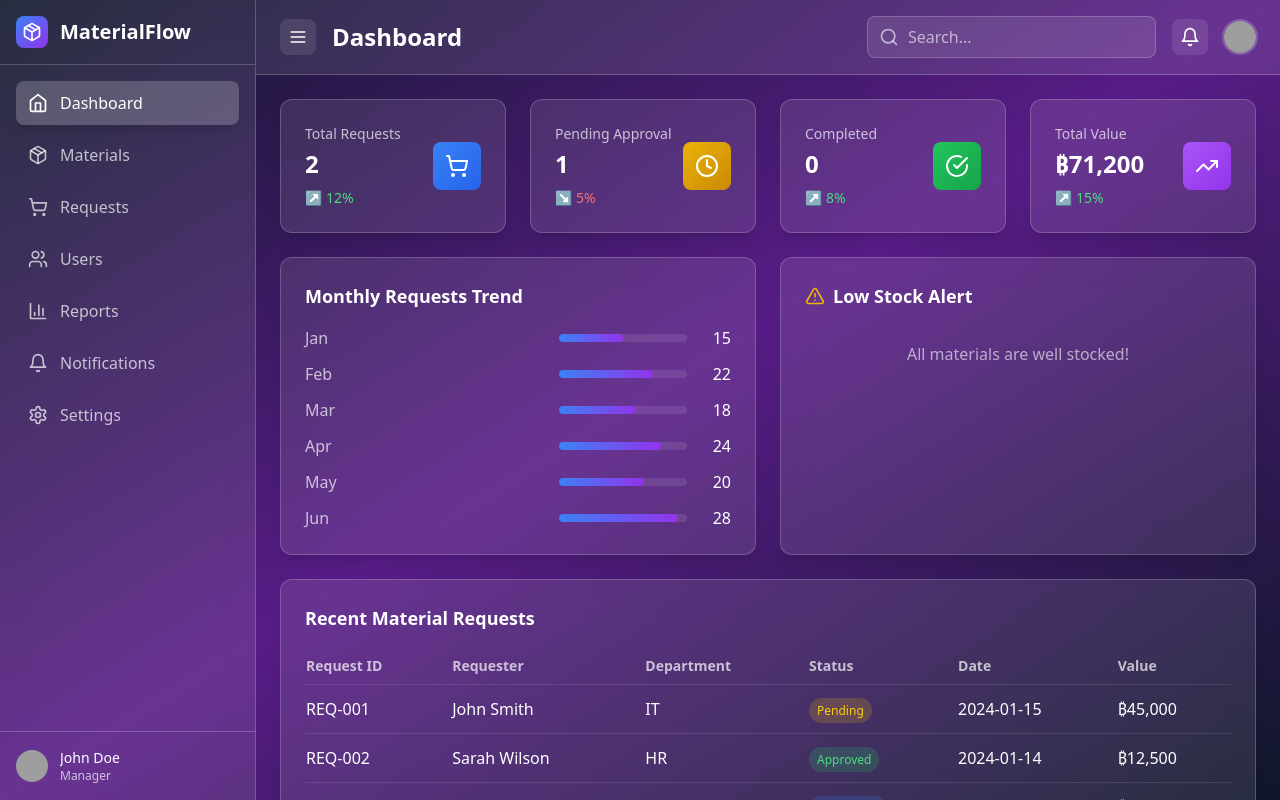
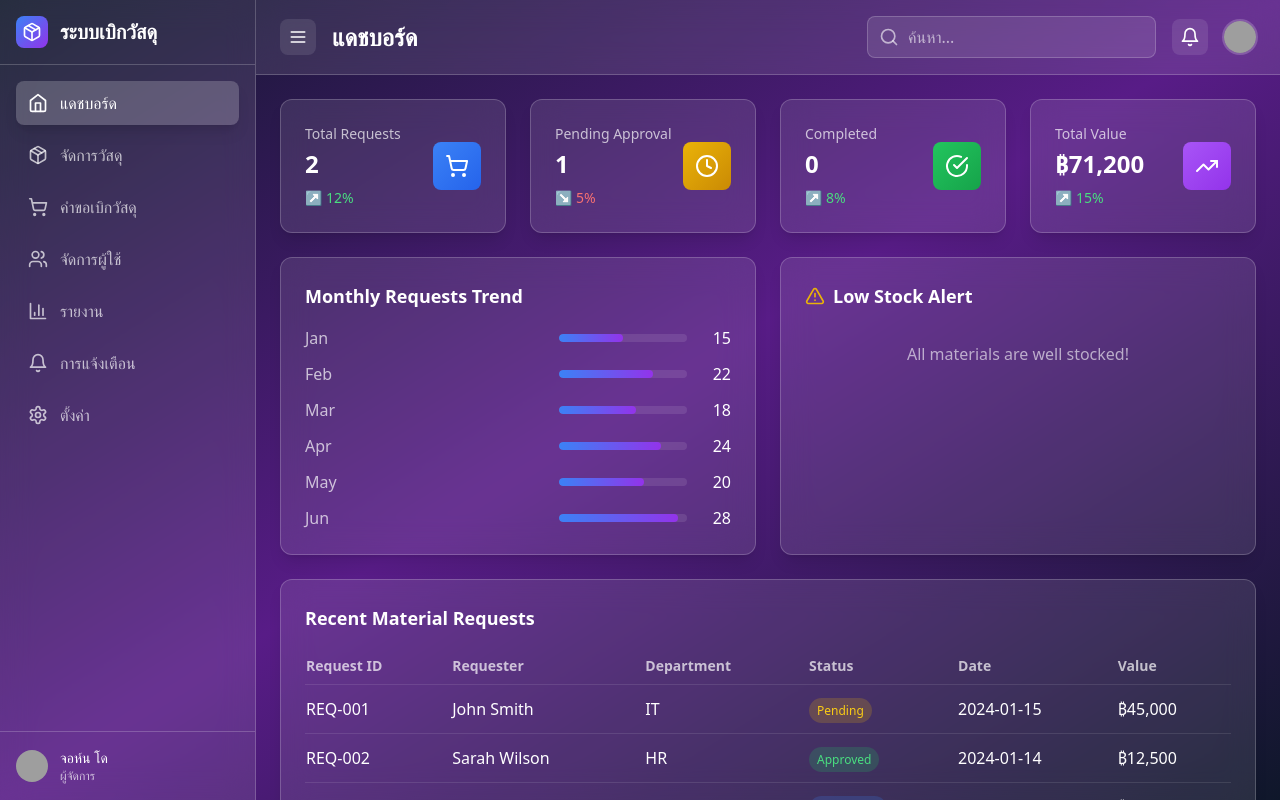
Before and after one commit to kimhun645/stock, a React (Vite) app: page / in a window 1280 px wide. Built offline with nearby package versions, Linux system fonts and the light colour scheme; grey boxes are pictures that could not be loaded.

Commit message:
เปลี่ยนระบบเป็นภาษาไทย

```diff
--- a/src/App.tsx
+++ b/src/App.tsx
@@ -16,14 +16,14 @@ function App() {
 
   const getViewTitle = () => {
     switch (currentView) {
-      case 'dashboard': return 'Dashboard';
-      case 'materials': return 'Materials';
-      case 'requests': return 'Material Requests';
-      case 'users': return 'User Management';
-      case 'reports': return 'Reports';
-      case 'notifications': return 'Notifications';
-      case 'settings': return 'Settings';
-      default: return 'Dashboard';
+      case 'dashboard': return 'แดชบอร์ด';
+      case 'materials': return 'จัดการวัสดุ';
+      case 'requests': return 'คำขอเบิกวัสดุ';
+      case 'users': return 'จัดการผู้ใช้';
+      case 'reports': return 'รายงาน';
+      case 'notifications': return 'การแจ้งเตือน';
+      case 'settings': return 'ตั้งค่า';
+      default: return 'แดชบอร์ด';
     }
   };
 
--- a/src/components/Layout/Header.tsx
+++ b/src/components/Layout/Header.tsx
@@ -30,7 +30,7 @@ export function Header({ onSidebarToggle, title }: HeaderProps) {
             <Search className="w-5 h-5 text-white/60 absolute left-3 top-1/2 transform -translate-y-1/2" />
             <input
               type="text"
-              placeholder="Search..."
+              placeholder="ค้นหา..."
               className="pl-10 pr-4 py-2 bg-white/10 border border-white/20 rounded-lg text-white placeholder-white/60 focus:outline-none focus:ring-2 focus:ring-blue-500 focus:border-transparent"
             />
           </div>
--- a/src/components/Layout/Sidebar.tsx
+++ b/src/components/Layout/Sidebar.tsx
@@ -17,13 +17,13 @@ interface SidebarProps {
 }
 
 const menuItems = [
-  { id: 'dashboard', label: 'Dashboard', icon: Home },
-  { id: 'materials', label: 'Materials', icon: Package },
-  { id: 'requests', label: 'Requests', icon: ShoppingCart },
-  { id: 'users', label: 'Users', icon: Users },
-  { id: 'reports', label: 'Reports', icon: BarChart3 },
-  { id: 'notifications', label: 'Notifications', icon: Bell },
-  { id: 'settings', label: 'Settings', icon: Settings }
+  { id: 'dashboard', label: 'แดชบอร์ด', icon: Home },
+  { id: 'materials', label: 'จัดการวัสดุ', icon: Package },
+  { id: 'requests', label: 'คำขอเบิกวัสดุ', icon: ShoppingCart },
+  { id: 'users', label: 'จัดการผู้ใช้', icon: Users },
+  { id: 'reports', label: 'รายงาน', icon: BarChart3 },
+  { id: 'notifications', label: 'การแจ้งเตือน', icon: Bell },
+  { id: 'settings', label: 'ตั้งค่า', icon: Settings }
 ];
 
 export function Sidebar({ activeView, onViewChange, isCollapsed }: SidebarProps) {
@@ -38,7 +38,7 @@ export function Sidebar({ activeView, onViewChange, isCollapsed }: SidebarProps)
             <Package className="w-5 h-5 text-white" />
           </div>
           {!isCollapsed && (
-            <h1 className="text-xl font-bold text-white">MaterialFlow</h1>
+            <h1 className="text-xl font-bold text-white">ระบบเบิกวัสดุ</h1>
           )}
         </div>
       </div>
@@ -81,8 +81,8 @@ export function Sidebar({ activeView, onViewChange, isCollapsed }: SidebarProps)
           />
           {!isCollapsed && (
             <div className="flex-1 min-w-0">
-              <p className="text-sm font-medium text-white truncate">John Doe</p>
-              <p className="text-xs text-white/70 truncate">Manager</p>
+              <p className="text-sm font-medium text-white truncate">จอห์น โด</p>
+              <p className="text-xs text-white/70 truncate">ผู้จัดการ</p>
             </div>
           )}
         </div>
```
